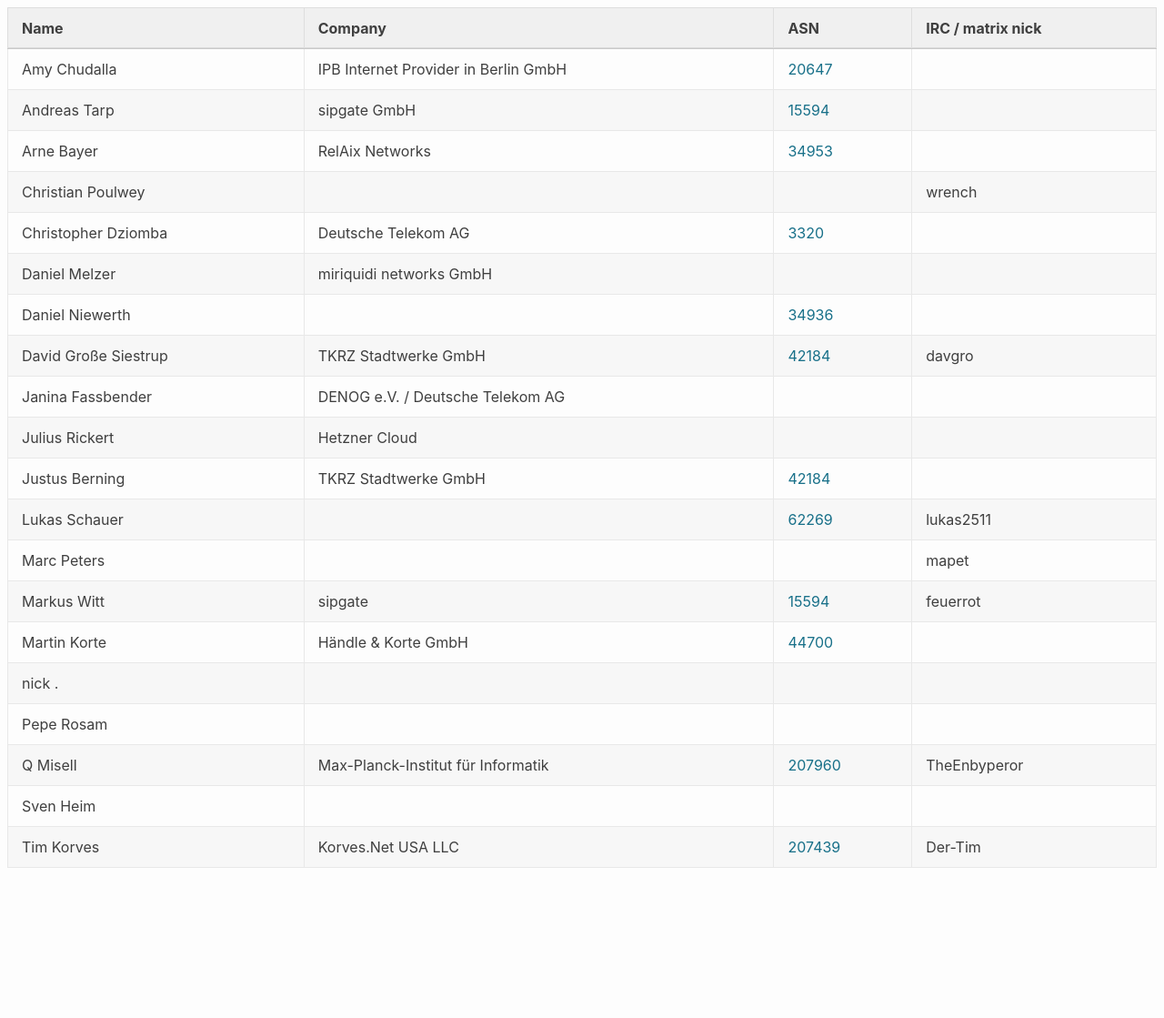
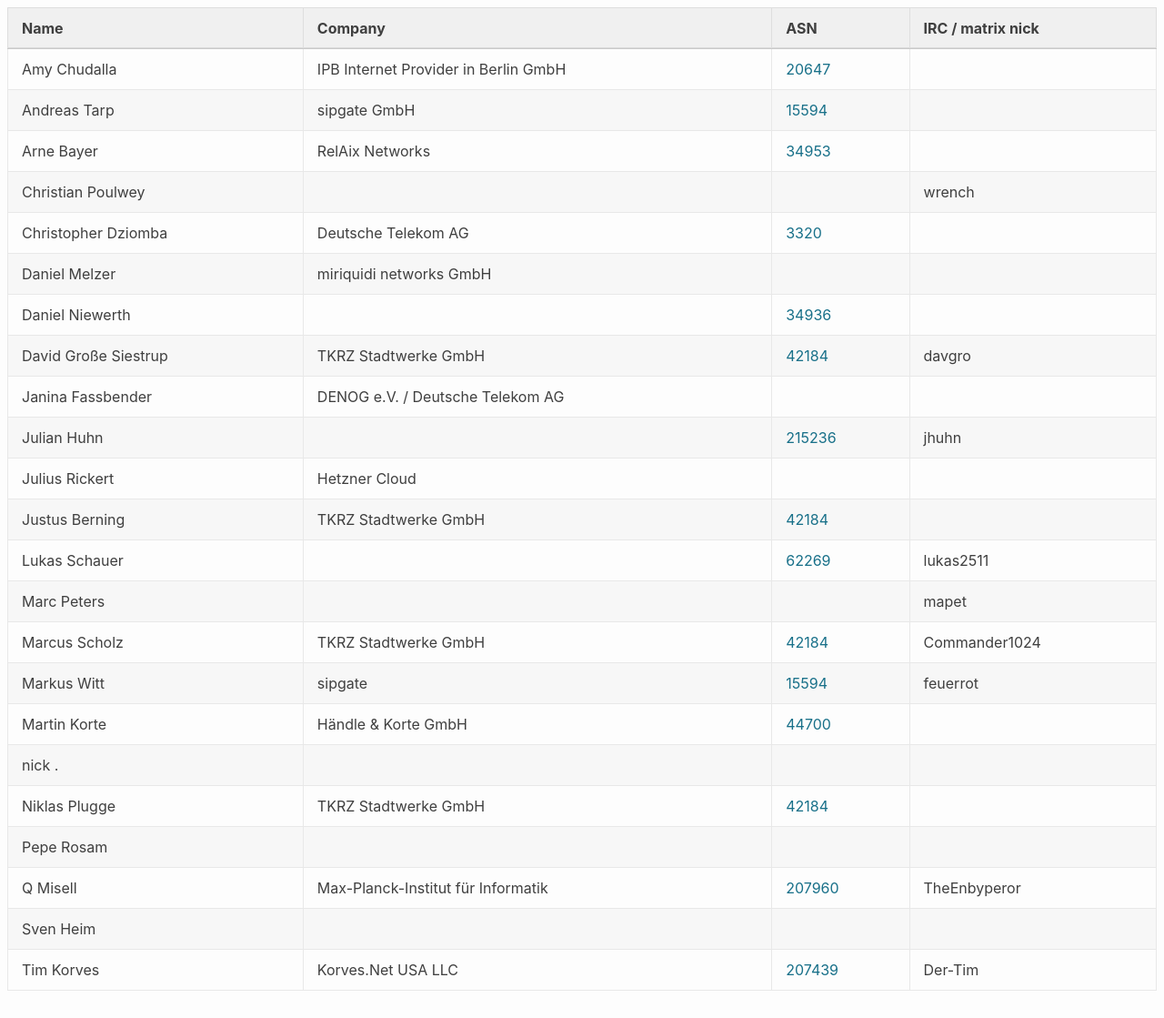
Before and after one commit to denog/pretix-attendeelist, a Jekyll site: the page built from denogmeetup25-05/index.markdown, in a window 1280 px wide and 1119 px high. Shown: the whole window at 91% size. Built offline with Jekyll 4.4.1, drawn with Linux system fonts in a browser that asks for light colours.

Commit message:
Latest data: Mon May 12 14:33:58 UTC 2025

```diff
--- a/_data/attendees_denogmeetup25-05.json
+++ b/_data/attendees_denogmeetup25-05.json
@@ -54,6 +54,12 @@
     "asn": null
   },
   {
+    "name": "Julian Huhn",
+    "company": null,
+    "irc": "jhuhn",
+    "asn": "215236"
+  },
+  {
     "name": "Julius Rickert",
     "company": "Hetzner Cloud",
     "irc": null,
@@ -78,6 +84,12 @@
     "asn": null
   },
   {
+    "name": "Marcus Scholz",
+    "company": "TKRZ Stadtwerke GmbH",
+    "irc": "Commander1024",
+    "asn": "42184"
+  },
+  {
     "name": "Markus Witt",
     "company": "sipgate",
     "irc": "feuerrot",
@@ -94,6 +106,12 @@
     "company": null,
     "irc": null,
     "asn": null
+  },
+  {
+    "name": "Niklas Plugge",
+    "company": "TKRZ Stadtwerke GmbH",
+    "irc": null,
+    "asn": "42184"
   },
   {
     "name": "Pepe Rosam",
```
